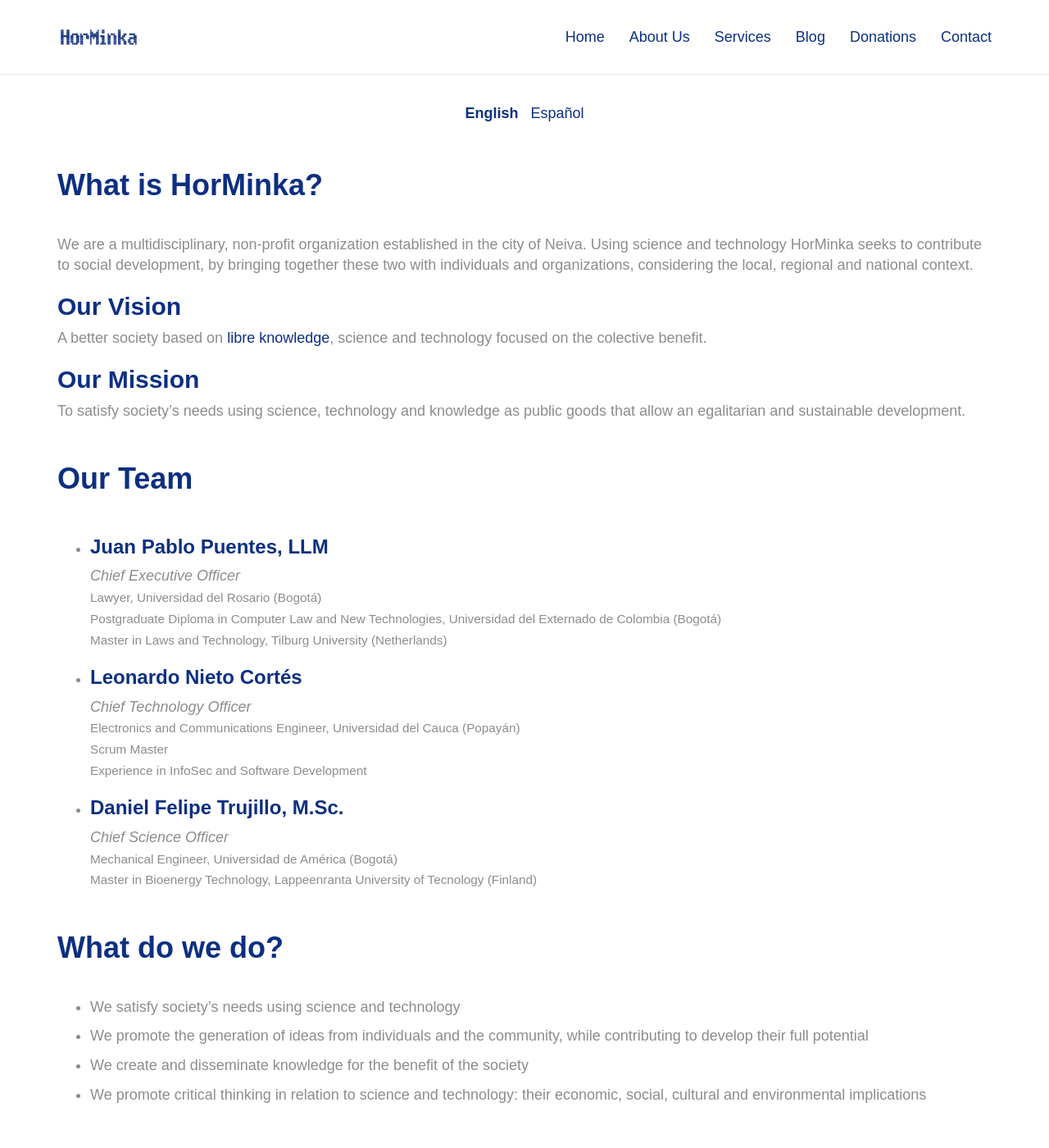
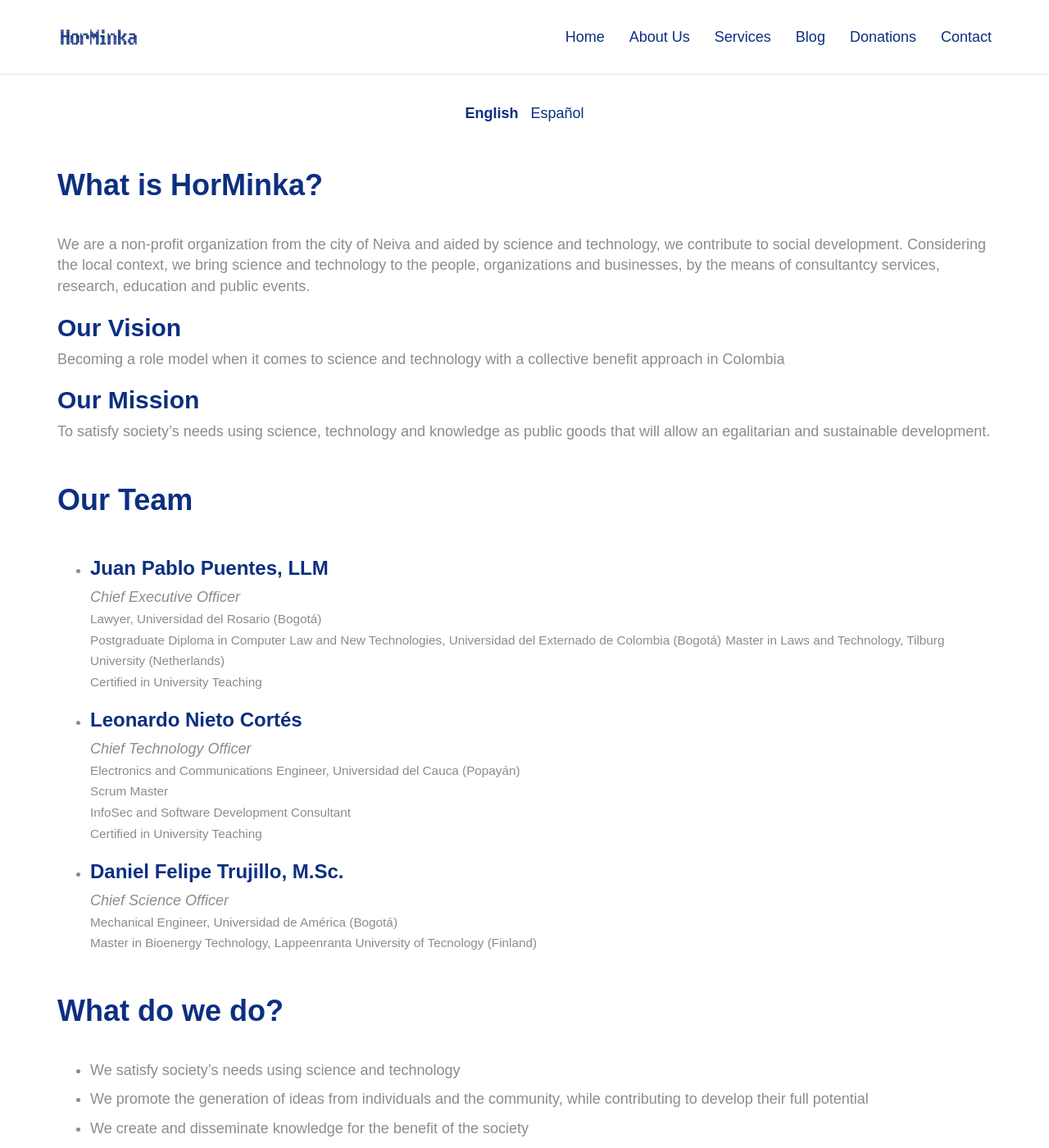
Before and after one commit to horminka/horminka.github.io, a Jekyll site: the page built from about-us.md, in a window 1280 px wide and 1400 px high. Shown: the whole window at 82% size. Built offline with Jekyll 4.4.1, drawn with Linux system fonts in a browser that asks for light colours; nearby versions of some CDN libraries; some web fonts are replaced; comment, search, counter and statistics services are not loaded; some of the changed text lies outside the part shown.

Commit message:
Update about-us.md

```diff
--- a/about-us.md
+++ b/about-us.md
@@ -8,21 +8,15 @@
 
 # What is HorMinka?
 
-We are a multidisciplinary, non-profit organization established in
-the city of Neiva. Using science and technology HorMinka seeks to
-contribute to social development, by bringing together these two with
-individuals and organizations, considering the local, regional and
-national context.
+We are a non-profit organization from the city of Neiva and aided by science and technology, we contribute to social   development. Considering the local context, we bring science and technology to the people, organizations and businesses, by  the means of consultantcy services, research, education and public events.
 
 ## Our Vision
 
-A better society based on [libre knowledge](https://en.wikipedia.org/wiki/Libre_(word)#Libre_knowledge), science and technology focused
-on the colective benefit.
+Becoming a role model when it comes to science and technology with a collective benefit approach in Colombia
 
 ## Our Mission
 
-To satisfy society's needs using science, technology and knowledge as
-public goods that allow an egalitarian and sustainable development.
+To satisfy society's needs using science, technology and knowledge as public goods that will allow an egalitarian and   sustainable development.
 
 # Our Team
 
@@ -31,13 +25,16 @@
     <small>Lawyer, Universidad del Rosario (Bogotá)</small>
     <small>Postgraduate Diploma in Computer Law and New Technologies, Universidad del Externado de Colombia (Bogotá)</small>
     <small>Master in Laws and Technology, Tilburg University (Netherlands)</small>
+    <small>Certified in University Teaching</small>
 
 
   * ### Leonardo Nieto Cortés
     *Chief Technology Officer*
     <small>Electronics and Communications Engineer, Universidad del Cauca (Popayán)</small>
     <small>Scrum Master</small>
-    <small>Experience in InfoSec and Software Development</small>
+    <small>InfoSec and Software Development Consultant</small>
+    <small>Certified in University Teaching</small>
+
 
 
   * ### Daniel Felipe Trujillo, M.Sc.
@@ -124,6 +121,7 @@
 # Core Issues
 
   * **Environment, Sustainability and Climate Change**
+An infinite-growth economic model can not be supported by a planet with finite resources. A better understanding of the   effect of human activities on the planet is the first step to find balance between economy, society and environment.   Rational use of natural resources might promote economic activity, reduce poverty and an overall improvement of the standard  of living. Some of the topics we cover are:
 
     * Appropriate Technology
 
@@ -134,6 +132,7 @@
     * Food Security
 
   * **Technologic Sovereignity**
+Technologic sovereignity recognizes the importance of collective empowerment of the new communication tecnologies.  Therefore, setting the basis for a more self-aware and responsible society, capable to use, to create and to master these  tools. Some of the topics we cover are:
 
     * Technological Literacy
 
@@ -144,6 +143,7 @@
     * Critical Analysis on Technology
 
   * **Free Culture and Community**
+Throughout history, knowledge has been created by accumulation, transmission and repetition, building on top of what was  previously buit. Nevertheless, this paradigm has been controverted in recent times, limiting knowledge development and  society advancement. [Libre knowledge](https://en.wikipedia.org/wiki/Libre_(word)#Libre_knowledge) aims to defend knowledge as a public good, product of collective work, which sole  purpose is society advancement. Some of the topics we cover are:
 
     * Collaborative Work
 
```
